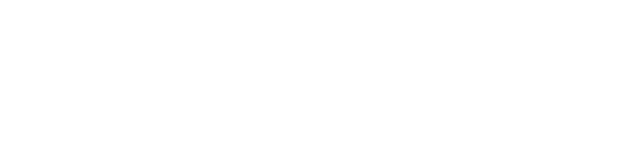
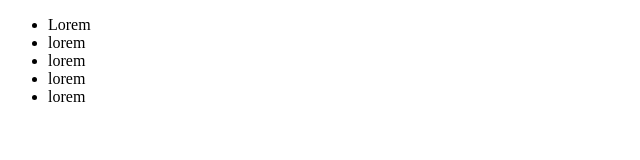
Before and after one commit to Victorac94/ejercicio1, a plain HTML site: page index.html in a window 1280 px wide. Shown: the whole page, without its empty margins (0-640 px from the left). Drawn offline with Linux system fonts and the light colour scheme.

Commit message:
Creada lista de servicios

```diff
--- a/index.html
+++ b/index.html
@@ -8,6 +8,9 @@
         - creamos y linkamos style.css en carpeta CSS
 
     PARTE 4: UNA VEZ CREADO EL SISTEMA DE ARCHIVOS DAMOS POR CERRADA LA FUNCIONALIDAD HACEMOS UN COMMIT EN LA RAMA CREADA.
+
+    PARTE 5: CREAR LA SECCCION SERVICIOS CON UN LISTADO DE 5 ELEMENTOS CON MIS SERVICIOS Y UNA IMAGEN:
+        -CADA TAREA UN COMMIT
  -->
 
 <!DOCTYPE html>
@@ -22,7 +25,15 @@
 </head>
 
 <body>
-
+    <servicios>
+        <ul>
+            <li>Lorem</li>
+            <li>lorem</li>
+            <li>lorem</li>
+            <li>lorem</li>
+            <li>lorem</li>
+        </ul>
+    </servicios>
 </body>
 
 </html>
```
